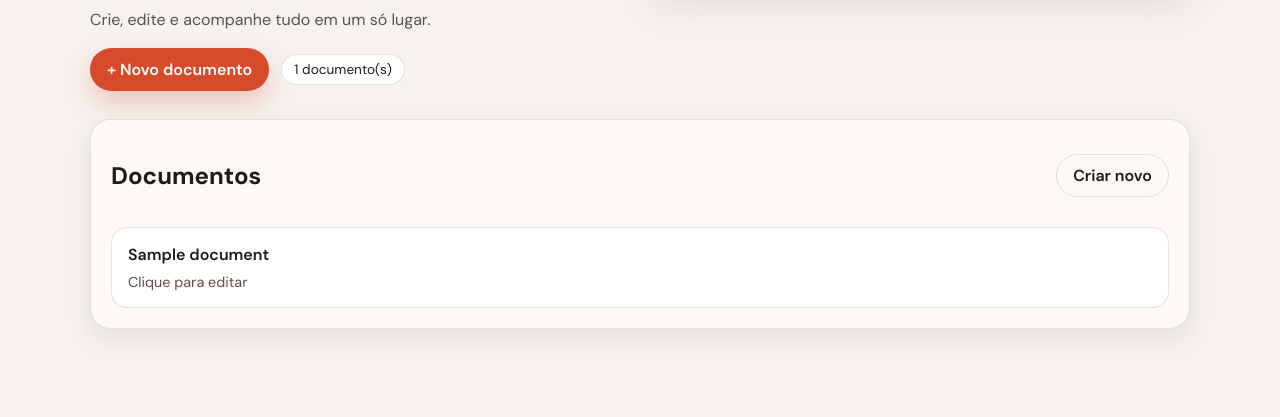
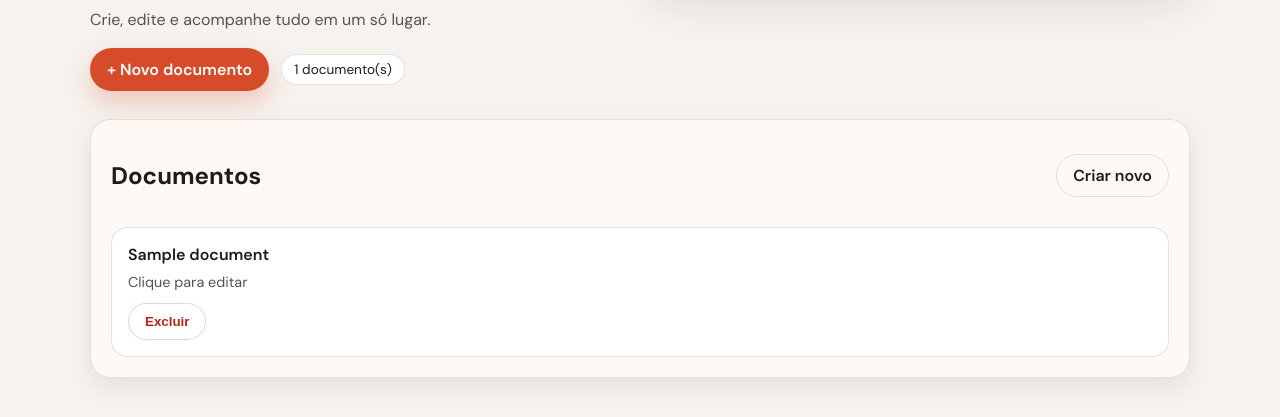
Before and after one commit to JulianoVicter/Editor-de-Texto-v1, a Django app: page /editor/ in a window 1280 px wide. Shown: the part 383-800 px from the top of the page. Run offline with Django 5.2, Linux system fonts and the light colour scheme; tables that the repository leaves empty hold one stand-in row (values such as "Sample post").

Commit message:
traducao e botao exluir

```diff
--- a/editor_texto/editor/urls.py
+++ b/editor_texto/editor/urls.py
@@ -5,5 +5,6 @@ urlpatterns = [
     path("", views.doc_list, name="doc_list"),
     path("new/", views.doc_create, name="doc_create"),
     path("<int:doc_id>/", views.doc_edit, name="doc_edit"),
+    path("<int:doc_id>/delete/", views.doc_delete, name="doc_delete"),
     path("<int:doc_id>/save/", views.doc_save, name="doc_save"),
 ]
--- a/editor_texto/editor/views.py
+++ b/editor_texto/editor/views.py
@@ -22,6 +22,12 @@ def doc_edit(request, doc_id):
     doc = get_object_or_404(Document, id=doc_id)
     return render(request, "editor/doc_edit.html", {"doc": doc})
 
+@require_POST
+def doc_delete(request, doc_id):
+    doc = get_object_or_404(Document, id=doc_id)
+    doc.delete()
+    return redirect("doc_list")
+
 
 @require_POST
 def doc_save(request, doc_id):
--- a/static/css/style.css
+++ b/static/css/style.css
@@ -61,6 +61,12 @@ body {
   color: var(--ink);
   border-color: var(--stroke);
 }
+.btn-danger {
+  background: #fff;
+  color: #b42318;
+  border-color: rgba(180, 35, 24, 0.2);
+}
+.btn-danger:hover { background: #fff4f2; }
 
 .hero {
   display: grid;
@@ -140,11 +146,15 @@ body {
   border-radius: 16px;
   border: 1px solid var(--stroke);
   background: #fff;
-  text-decoration: none;
-  color: inherit;
   transition: transform 0.2s ease, box-shadow 0.2s ease;
 }
 .doc-card:hover { transform: translateY(-3px); box-shadow: var(--shadow); }
+.doc-card-link {
+  display: block;
+  text-decoration: none;
+  color: inherit;
+}
+.doc-card-actions { margin-top: 12px; }
 .doc-card-title { font-weight: 600; margin-bottom: 8px; }
 .doc-card-meta { font-size: 0.9rem; color: var(--ink-soft); }
 
--- a/templates/editor/doc_list.html
+++ b/templates/editor/doc_list.html
@@ -43,10 +43,16 @@
   {% if docs %}
     <div class="doc-grid">
       {% for d in docs %}
-        <a class="doc-card" href="{% url 'doc_edit' d.id %}">
-          <div class="doc-card-title">{{ d.title }}</div>
-          <div class="doc-card-meta">Clique para editar</div>
-        </a>
+        <div class="doc-card">
+          <a class="doc-card-link" href="{% url 'doc_edit' d.id %}">
+            <div class="doc-card-title">{{ d.title }}</div>
+            <div class="doc-card-meta">Clique para editar</div>
+          </a>
+          <form class="doc-card-actions" method="post" action="{% url 'doc_delete' d.id %}">
+            {% csrf_token %}
+            <button class="btn btn-danger" type="submit">Excluir</button>
+          </form>
+        </div>
       {% endfor %}
     </div>
   {% else %}
```
Also changed, not shown: editor_texto/db.sqlite3.
